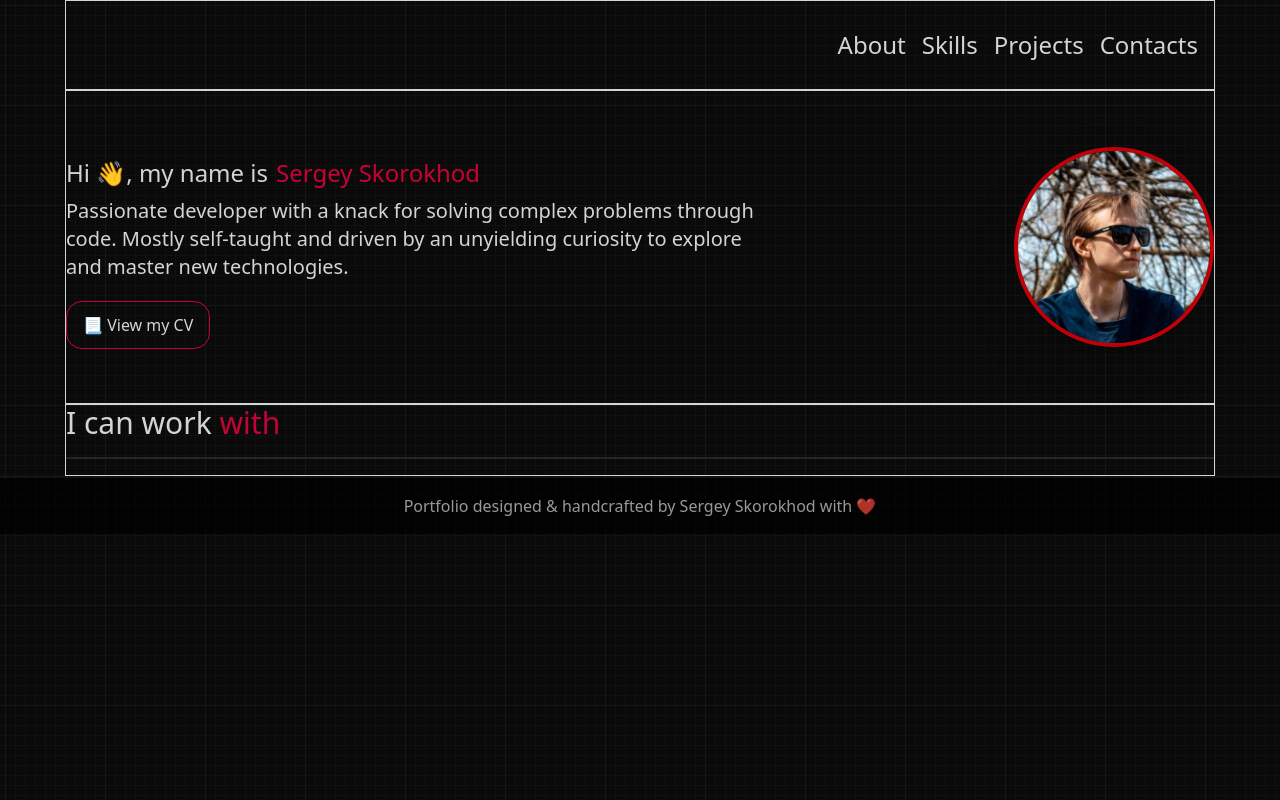
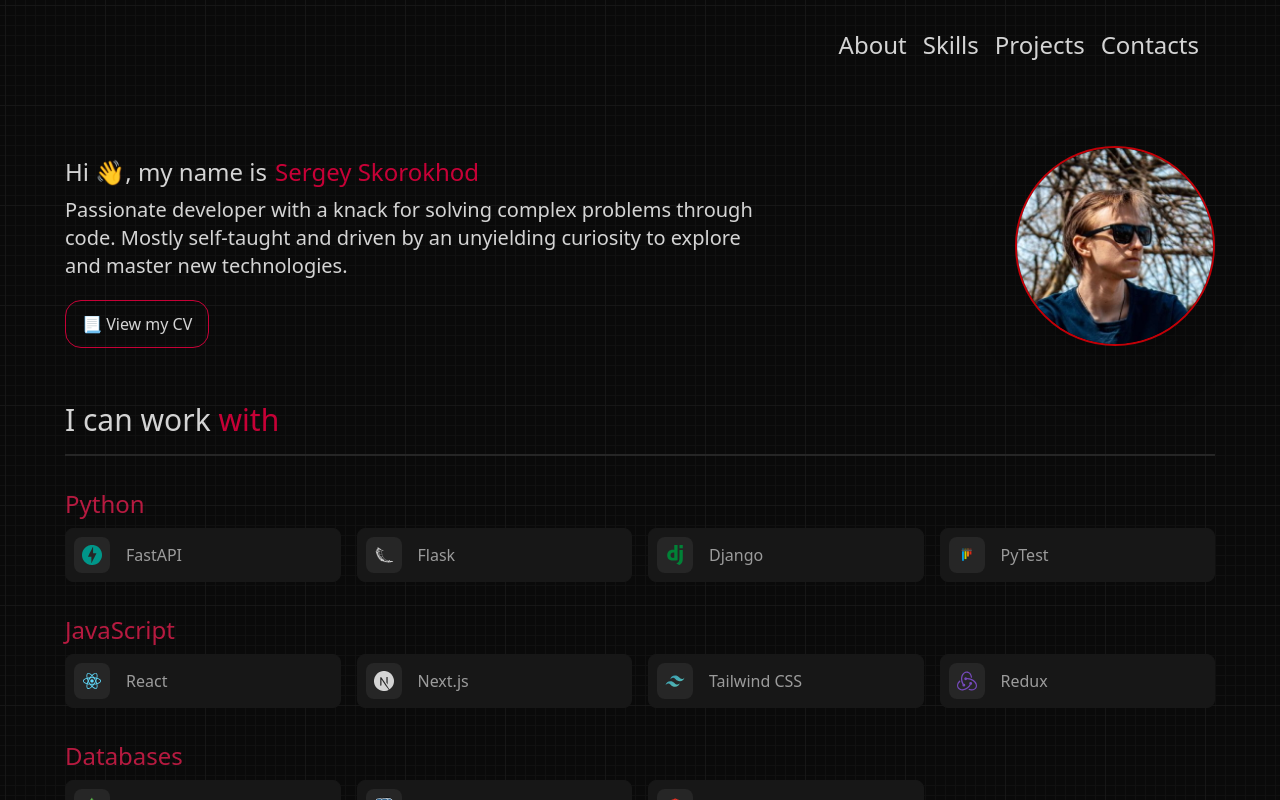
Before and after one commit to IllusionOfControl/personal-page, a Next.js app: page / in a window 1280 px wide. Shown: the top 800 px of the page. Built offline with nearby package versions, Linux system fonts and the light colour scheme.

Commit message:
update hero, navbar, skills and about blocks

```diff
--- a/src/components/About/index.js
+++ b/src/components/About/index.js
@@ -3,16 +3,17 @@ import React from "react";
 
 const About = () => {
   return (
-    <section className="bg-neutral-900 py-16 sm:py-28" id="about-section">
-      <div className="max-w-[1240px] px-4 mx-auto md:px-10">
-        <h1 className="text-5xl">
+    <section
+      className="container flex flex-col justify-center mx-auto"
+      id="about-section"
+    >
+      <div className="mx-auto py-4">
+        <h1 className="text-3xl">
           About <span className="text-rose-800">me</span>
         </h1>
-        <div className="pt-12 grid portrait:grid-cols-1 grid-cols-[2fr_4fr]">
-          <div className="portrait:hidden text-[128px] max-h-[500px] text-rose-700 flex justify-center items-center">
-            <FaVolleyballBall />
-          </div>
-          <div className="max-w-[700px] mx-auto portrait:mx-8 text-xl text-neutral-300">
+        <hr className="border-neutral-800 border-1 my-4" />
+        <div className="grid portrait:grid-cols-1">
+          <div className="text-md text-neutral-300">
             <p className="pb-4">
               {/* eslint-disable-next-line react/no-unescaped-entities */}
               👨‍💻 Currently I am 23 y/o, I'm currently a software engineer which
--- a/src/components/Hero/index.js
+++ b/src/components/Hero/index.js
@@ -2,10 +2,10 @@ import Image from "next/image";
 import Link from "next/link";
 import { cvPdfUrl } from "../../data";
 
-const Hero = () => {
+const Hero = ({hero}) => {
   return (
     <section
-      className="container mx-auto py-14 border-1"
+      className="container mx-auto py-14"
       id="introduction"
     >
       <div className="flex justify-between portrait:flex-wrap-reverse flex-nowrap">
@@ -13,13 +13,11 @@ const Hero = () => {
           <h2 className="text-2xl max-lg:text-2xl max-md:text-xl mb-2">
             Hi 👋, my name is
             <span className="text-2xl max-lg:text-4xl  mb-2 text-rose-700 ml-2">
-              Sergey Skorokhod
+              {hero.name}
             </span>
           </h2>
           <p className="text-xl max-lg:text-xl font-light text-neutral-300 mb-8">
-            Passionate developer with a knack for solving complex problems
-            through code. Mostly self-taught and driven by an unyielding
-            curiosity to explore and master new technologies.
+            {hero.description}
           </p>
           <Link
             className="px-4 py-3 border rounded-2xl border-rose-700 hover:bg-rose-700 text-neutral-300 hover:text-neutral-300 active:bg-steel-700 transition-colors"
@@ -34,7 +32,7 @@ const Hero = () => {
             width={200}
             height={200}
             alt="me"
-            className="rounded-full border-red-700 border-4"
+            className="rounded-full border-red-700 border-2"
           />
         </div>
       </div>
--- a/src/components/Navbar/index.js
+++ b/src/components/Navbar/index.js
@@ -2,7 +2,7 @@ import Link from "next/link";
 
 const NavBar = () => {
   return (
-    <nav className="container w-full mx-auto h-[90px] flex items-center justify-end border-1">
+    <nav className="container w-full mx-auto h-[90px] flex items-center justify-end">
       <div className="flex items-center justify-end">
         <div
           className={
--- a/src/components/Skills/index.js
+++ b/src/components/Skills/index.js
@@ -1,16 +1,13 @@
 import { skills } from "../../data";
-import NextJsIcon from "../../icons/nextjs";
 import React from "react";
 import PortfolioIcon from "../../icons";
 
-const Skills = () => {
+const Skills = ({skills}) => {
   return (
-    <section
-      className="container mx-auto border"
-      id="skills"
-    >
+    <section className="container mx-auto" id="skills">
       <h1 className="text-3xl">
-          <span className="text-neutral-300">I can work </span><span className="text-rose-700">with</span>
+        <span className="text-neutral-300">I can work </span>
+        <span className="text-rose-700">with</span>
       </h1>
       <hr className="border-neutral-800 border-1 my-4" />
       <div className="">
@@ -18,31 +15,26 @@ const Skills = () => {
           <ul className="">
             {skills.map((skill) => {
               return (
-                  <li
-                    className="py-4"
-                    key={skill.name}
-                    id={skill.name}
-                  >
-                    <p className="text-2xl text-rose-500 opacity-50 pb-2">
+                <li className="py-4" key={skill.name} id={skill.name}>
+                  <p className="text-2xl text-rose-500 opacity-70 pb-2">
                     {skill.name}
                   </p>
                   <ul className="grid grid-cols-4 gap-4">
                     {skill.tools.map((tool) => (
                       <li
-                          className="bg-neutral-900 p-4 rounded-lg flex items-center "
+                        className="bg-neutral-900 p-2 rounded-lg flex items-center border border-neutral-900 hover:border hover:border-rose-900 dark:bg-neutral-900"
                         key={tool.title}
                       >
                         <div className="p-2 items-center justify-center rounded-lg bg-neutral-800 ">
                           <PortfolioIcon width={32} icon={tool.icon} />
                         </div>
-                          <p className="pl-4 opacity-50">
-                            {tool.title}
-                          </p>
+                        <p className="pl-4 opacity-70">{tool.title}</p>
                       </li>
                     ))}
                   </ul>
                 </li>
-              )})}
+              );
+            })}
           </ul>
         </div>
       </div>
```
Lines whose indentation alone changed are shown as unchanged.
